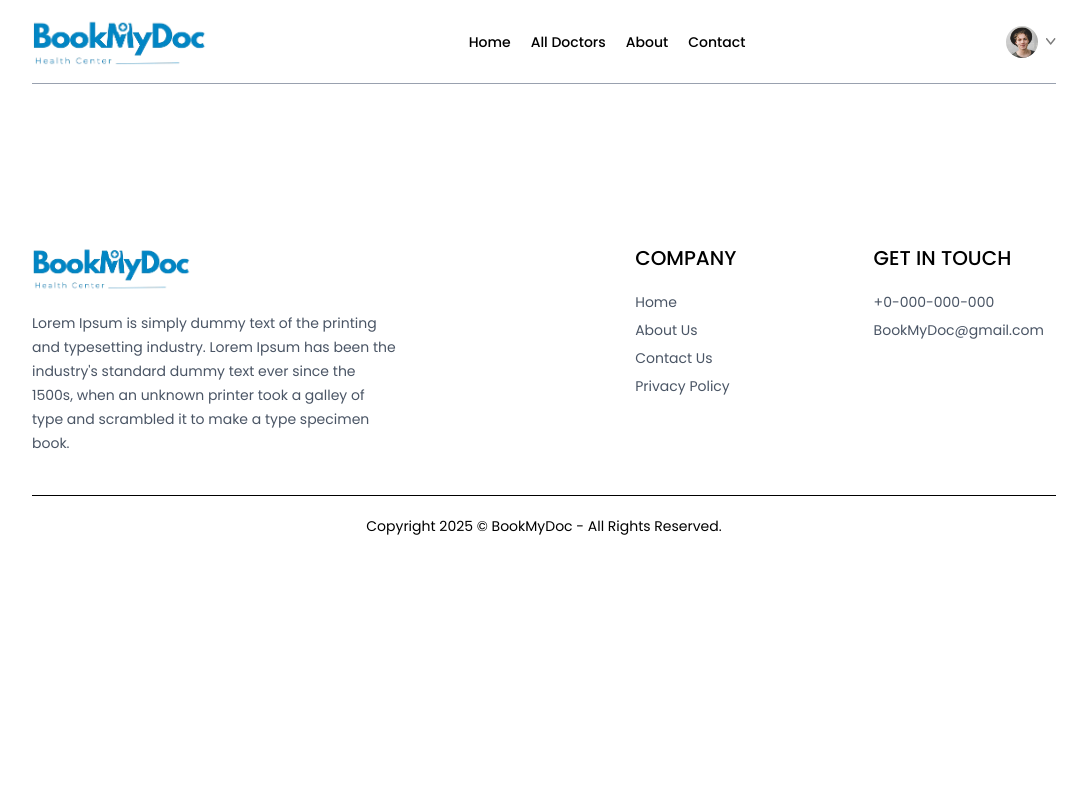
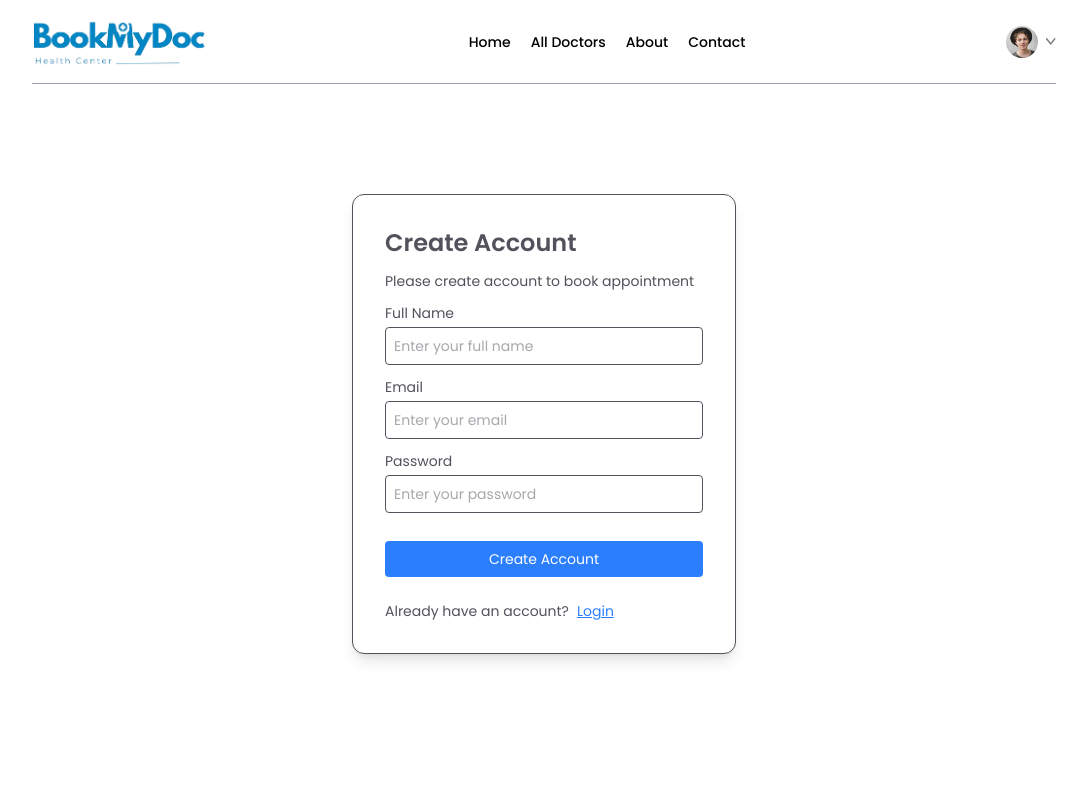
Before and after one commit to biswaslohani123/Doctor_Appointment_System, a React (Vite) app in the folder frontend/: page /login in a window 1280 px wide. Shown: the top 800 px of the page, without its empty margins (96-1183 px from the left). Built offline with nearby package versions, Linux system fonts and the light colour scheme; a web font is replaced by a local one.

Commit message:
completed Login and signUp page

```diff
--- a/frontend/src/pages/Login.jsx
+++ b/frontend/src/pages/Login.jsx
@@ -1,11 +1,82 @@
-import React from 'react'
+import React, { useState } from 'react';
 
 const Login = () => {
+  const [state, setState] = useState('SignUp');
+  const [email, setEmail] = useState('');
+  const [password, setPassword] = useState('');
+  const [name, setName] = useState('');
+
+  const onSubmitHandler = async (e) => {
+    e.preventDefault();
+    // You can handle your login/signup logic here
+    console.log({ name, email, password, state });
+  };
+
   return (
-    <div>
+    <form onSubmit={onSubmitHandler} className='min-h-[80vh] flex items-center'>
+      <div className='flex flex-col gap-3 m-auto items-start p-8 min-w-[340px] sm:min-w-96 border rounded-xl text-zinc-600 text-sm shadow-lg bg-white'>
+        <p className='text-2xl font-semibold'>
+          {state === 'SignUp' ? 'Create Account' : 'Login'}
+        </p>
+        <p>Please {state === 'SignUp' ? 'create account' : 'login'} to book appointment</p>
 
-    </div>
-  )
-}
+        {state === 'SignUp' && (
+          <div className='w-full'>
+            <p className='mb-1'>Full Name</p>
+            <input
+              type="text"
+              onChange={(e) => setName(e.target.value)}
+              value={name}
+              required
+              placeholder='Enter your full name'
+              className='w-full p-2 border rounded focus:outline-none focus:ring focus:border-blue-400'
+            />
+          </div>
+        )}
 
-export default Login
+        <div className='w-full'>
+          <p className='mb-1'>Email</p>
+          <input
+            type="email"
+            onChange={(e) => setEmail(e.target.value)}
+            value={email}
+            required
+            placeholder='Enter your email'
+            className='w-full p-2 border rounded focus:outline-none focus:ring focus:border-blue-400'
+          />
+        </div>
+
+        <div className='w-full'>
+          <p className='mb-1'>Password</p>
+          <input
+            type="password"
+            onChange={(e) => setPassword(e.target.value)}
+            value={password}
+            required
+            placeholder='Enter your password'
+            className='w-full p-2 border rounded focus:outline-none focus:ring focus:border-blue-400'
+          />
+        </div>
+
+        <button
+          type="submit"
+          className='w-full mt-4 bg-blue-500 hover:bg-blue-600 text-white py-2 rounded'
+        >
+          {state === 'SignUp' ? 'Create Account' : 'Login'}
+        </button>
+
+        <p className='mt-3 text-sm'>
+          {state === 'SignUp' ? 'Already have an account?' : "Don't have an account?"}
+          <span
+            onClick={() => setState(state === 'SignUp' ? 'Login' : 'SignUp')}
+            className='ml-2 text-blue-500 cursor-pointer underline hover:text-blue-700'
+          >
+            {state === 'SignUp' ? 'Login' : 'Create Account'}
+          </span>
+        </p>
+      </div>
+    </form>
+  );
+};
+
+export default Login;
```
